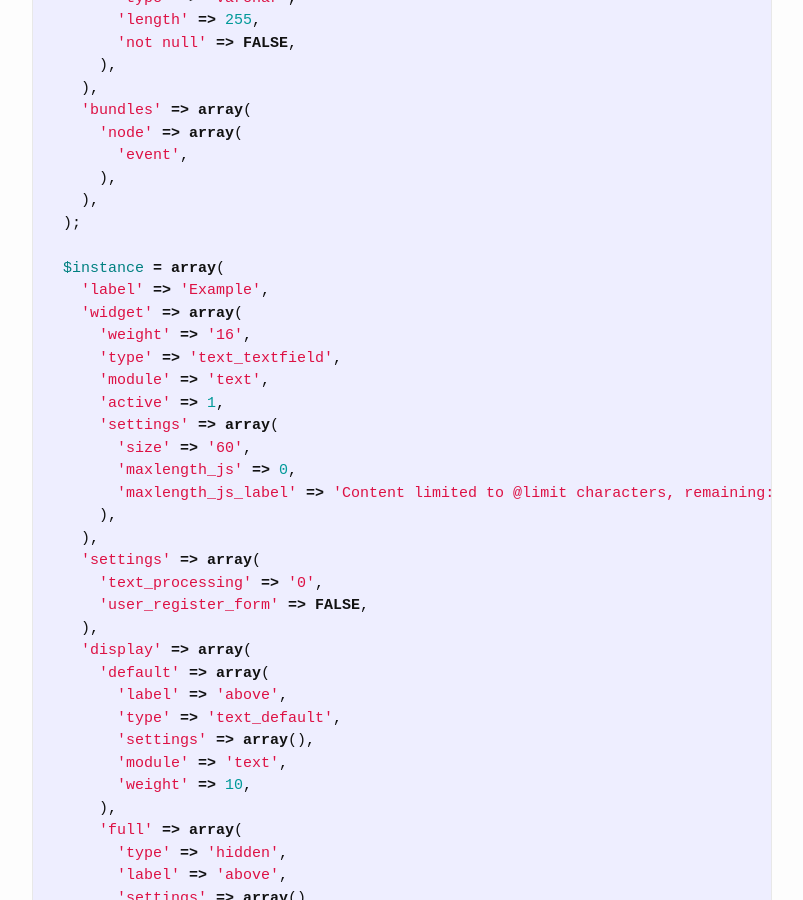
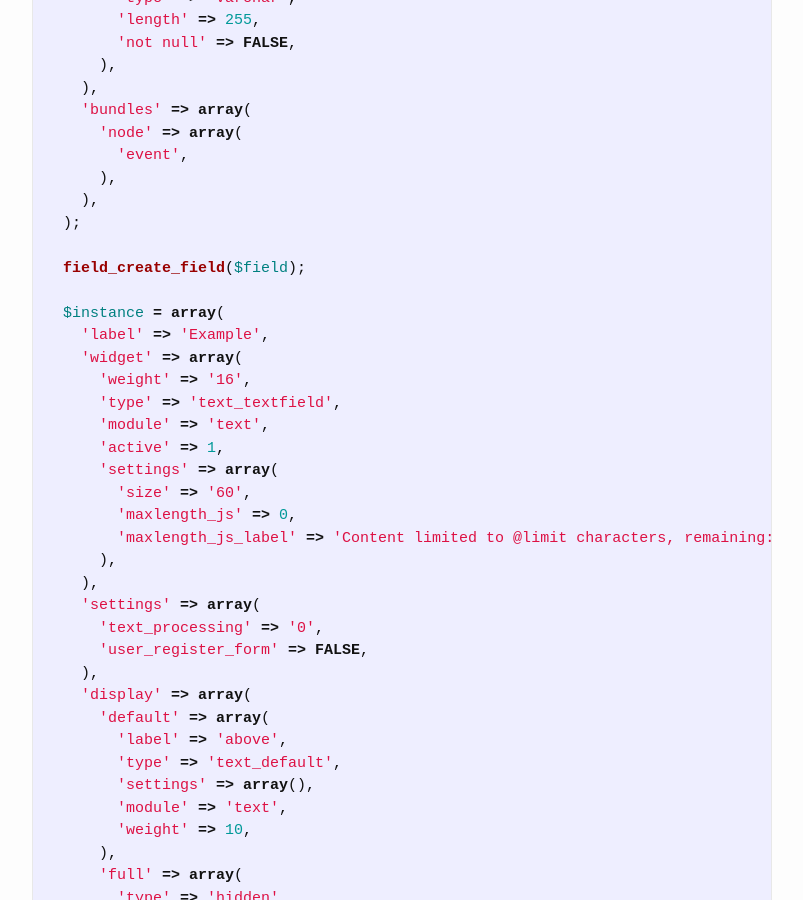
Before and after one commit to revjtanton/revjtanton.github.io, a Jekyll site: the page built from _posts/2015-05-13-drupal-field-export.md, in a window 1280 px wide and 900 px high, scrolled down 2569 px. Shown: the whole window, without its empty margins (238-1041 px from the left). Built offline with Jekyll 4.4.1, drawn with Linux system fonts in a browser that asks for light colours; comment, search, counter and statistics services are not loaded.

Commit message:
fixing typo

```diff
--- a/_posts/2015-05-13-drupal-field-export.md
+++ b/_posts/2015-05-13-drupal-field-export.md
@@ -117,6 +117,8 @@ function example_module_update_7100() {
     ),
   );
 
+  field_create_field($field);
+
   $instance = array(
     'label' => 'Example',
     'widget' => array(
```
